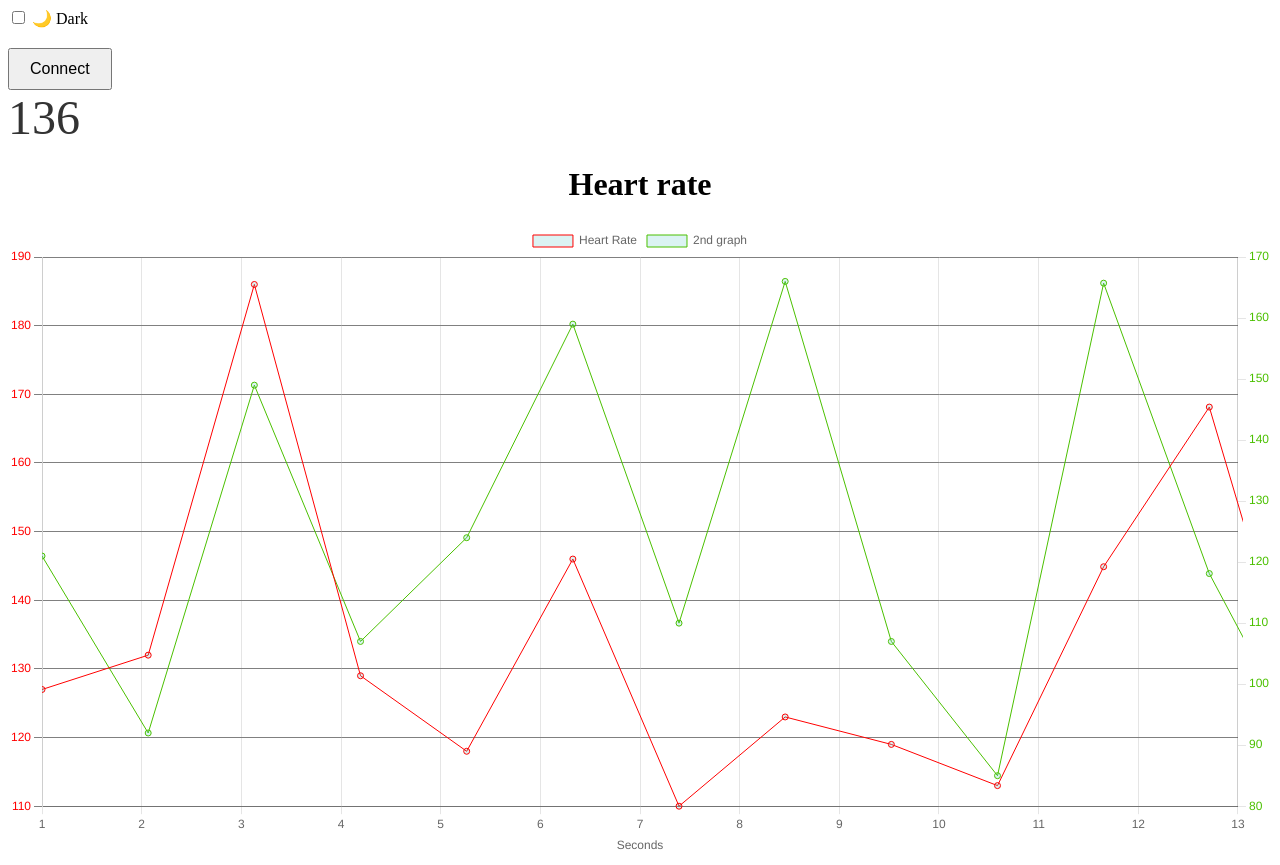
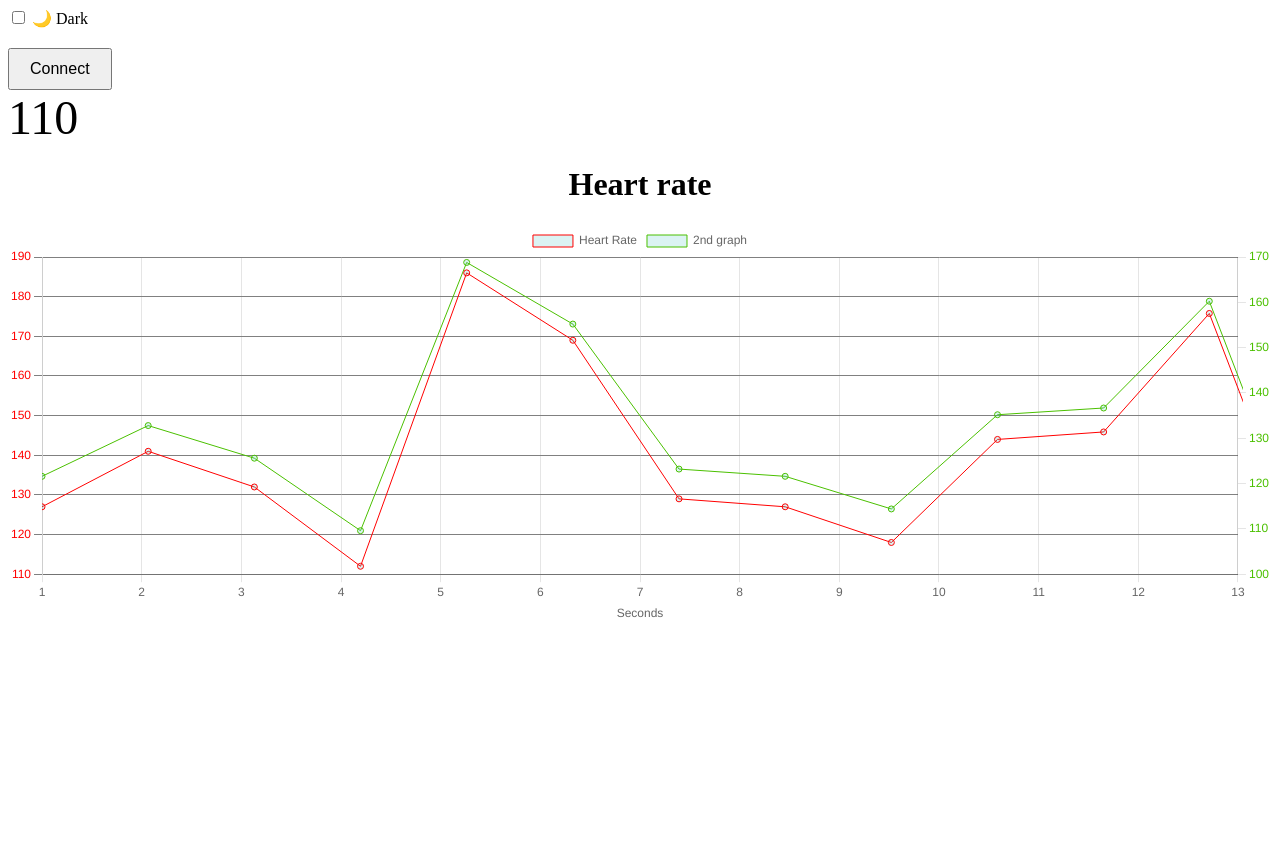
Before and after one commit to FaroukLemmouchi/hrate, a Flask app: page / in a window 1280 px wide. After the commit the page ends 618 px from the top, so only its background shows below. Run offline with Flask 3, Linux system fonts and the light colour scheme.

Commit message:
some css

```diff
--- a/app/static/css/styles.css
+++ b/app/static/css/styles.css
@@ -7,7 +7,8 @@
   body {
     background-color: var(--background-color);
     color: var(--text-color);
-    transition: background-color 0.3s, color 0.3s;
+    transition: background-color 0.8s, color 0.8s;
+
   }
 
   body.night-mode {
@@ -21,12 +22,16 @@
 
   #hr-value {
     font-size: 3em;
-    color: #333;
+    color: 'grey';
+    text-align: 'center';
+    color: 'grey';
   }
 
   #liveChart {
-    height: 60%;
+    height: 40%;
     margin: 3;
+    max-height: 400px;
+
   }
 
   button {
@@ -34,3 +39,7 @@
     padding: 10px 20px;
     font-size: 1em;
   }
+
+  #heartEmoji {
+    text-size-adjust: 40;
+  }
--- a/app/static/js/app.js
+++ b/app/static/js/app.js
@@ -142,7 +142,7 @@ function addData(chart, datalist) {
 // Function to update the chart with new data and adjust the x-axis range
 function updateChart() {
     const data = Math.floor(Math.random() * 100 + 100) // Random data for example
-    const data2 = Math.floor(Math.random() * 100 + 80) // Random data for example
+    const data2 = data * 0.8 + 20 // Random data for example
     addData(chart, [data, data2]);
     chart.update();
 }
```
